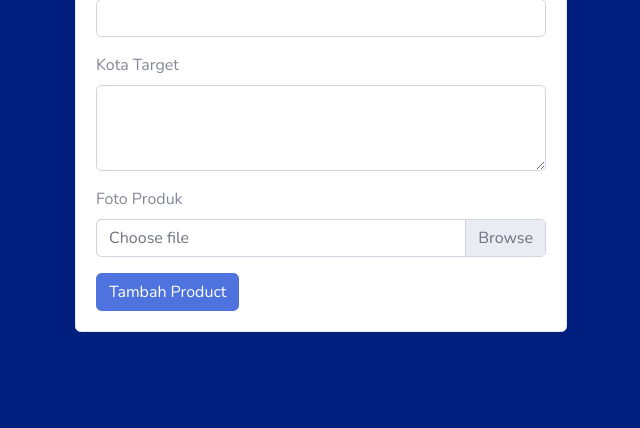
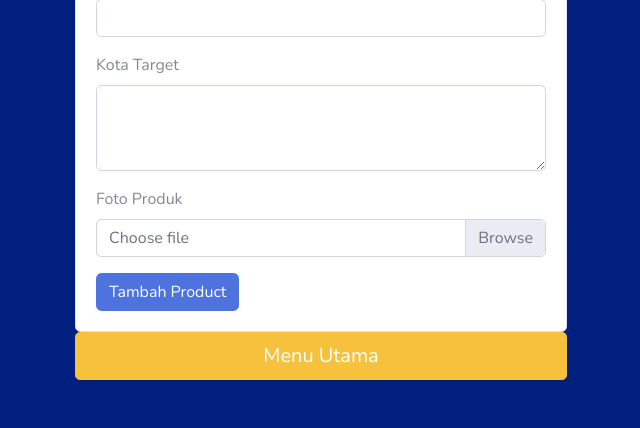
Before and after one commit to aguspuryanto/fbmp-mobile, a CodeIgniter 4 app: template app/Views/admin/products/_create.php in a window 1280 px wide. Shown: the part 712-1140 px from the top of the page, without its empty margins (319-959 px from the left). Before the commit the page ends 1044 px from the top, so only its background shows below. Run offline with PHP 8.4 and a stand-in for CodeIgniter, Linux system fonts and the light colour scheme; the template is opened without the code that fills it, so the values that code supplies are empty; some libraries are stand-ins or nearby versions.

Commit message:
update produk

```diff
--- a/app/Views/admin/akun/_create.php
+++ b/app/Views/admin/akun/_create.php
@@ -17,6 +17,8 @@
                 <?= $this->include('admin/akun/_form') ?>
             </div>
         </div>
+
+        <a href="<?= base_url('dashboard') ?>" class="btn btn-warning btn-lg btn-block">Menu Utama</a>
     </div>
 
 <?= $this->endSection() ?>
--- a/app/Views/admin/products/_create.php
+++ b/app/Views/admin/products/_create.php
@@ -14,6 +14,8 @@
             </div>
         </div>
 
+        <a href="<?= base_url('dashboard') ?>" class="btn btn-warning btn-lg btn-block">Menu Utama</a>
+
     </div>
 
 <?= $this->endSection() ?>
```
